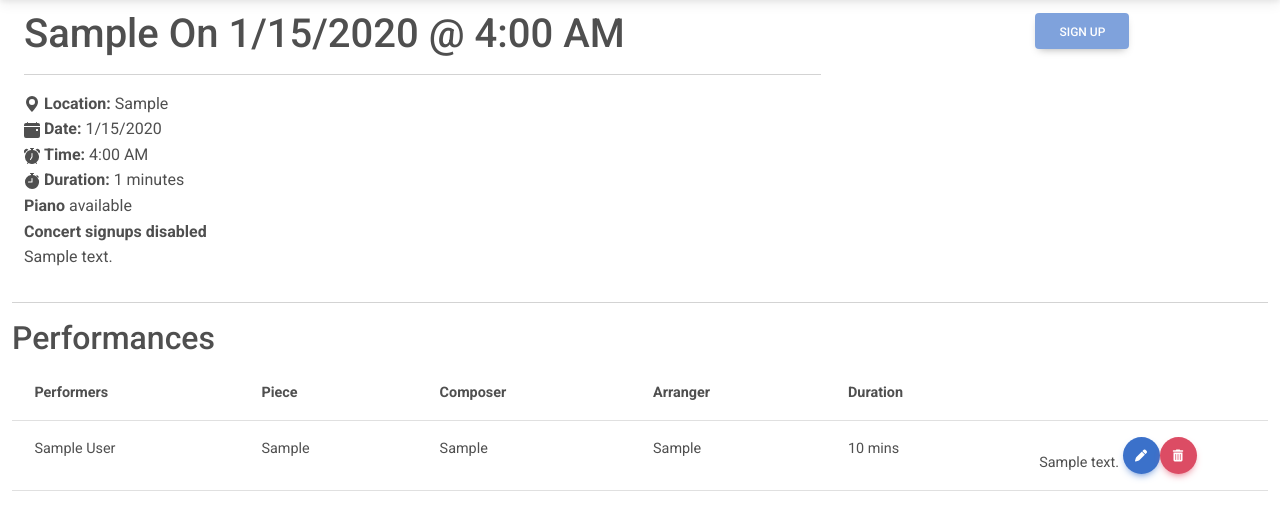
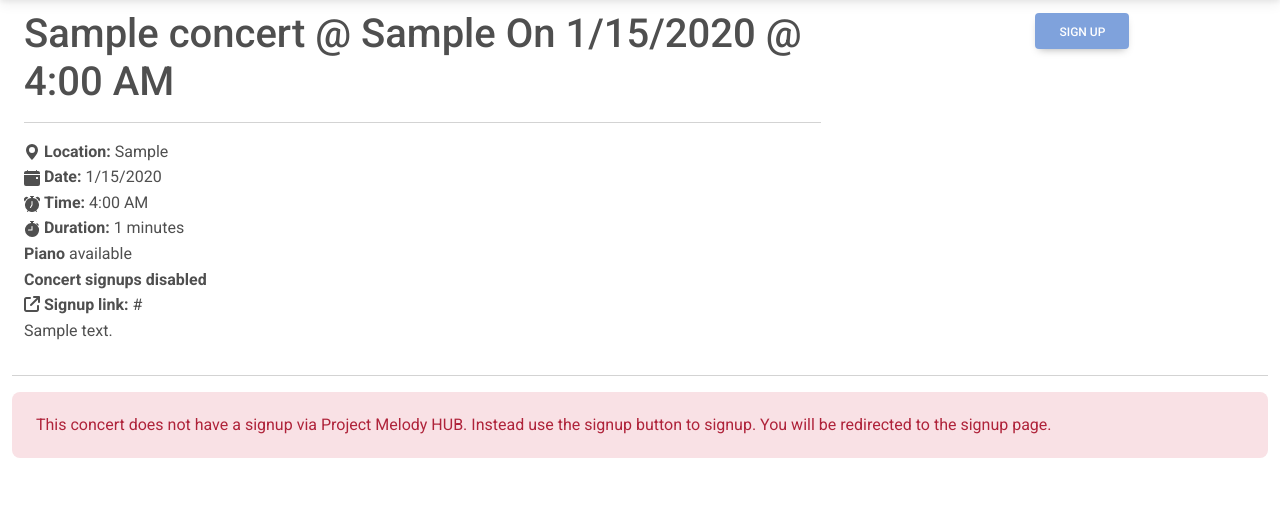
Before and after one commit to bohrium2b/pmhub, a Django app: page /signup/concert/1 in a window 1280 px wide. Shown: the part 59-589 px from the top of the page. Run offline with Django 4.2, Linux system fonts and the light colour scheme; a user stored in the database is signed in; tables that the repository leaves empty hold one stand-in row (values such as "Sample post"); some libraries are stand-ins or nearby versions.

Commit message:
feat(signup): Add custom concert signup link.
This way if signups are with an external service, such as Givepulse or
our Gsheets integration we don't have them signing up inside of PMHUB.

```diff
--- a/signup/models.py
+++ b/signup/models.py
@@ -22,6 +22,7 @@ class Concert(models.Model):
     -----
     This model defines a concert with a dedicated event manager(s), a location, a date and time, a maximum length of time, the availability of piano, description, etc.
     """
+    title = models.TextField(blank = True, default="Project Melody")
     manager = models.ManyToManyField(User, blank=True)
     location = models.TextField()
     dateandtime = models.DateTimeField()
@@ -29,6 +30,7 @@ class Concert(models.Model):
     piano = models.BooleanField()
     locked = models.BooleanField(blank = True, default=False)
     description = models.TextField(blank=True)
+    signuplink = models.URLField(blank = True)
 
 
 class Performance(models.Model):
--- a/signup/templates/signup/concertpage.html
+++ b/signup/templates/signup/concertpage.html
@@ -18,7 +18,7 @@
 <div class="row container-fluid" style="margin-top: 10px;">
 
     <div class="col-8">
-        <h1 id="title">{{ concert.location }} On {{ concert.dateandtime | date:"n/j/Y \@ g:i A"}}</h1>
+        <h1 id="title">{{concert.title}} @ {{ concert.location }} On {{ concert.dateandtime | date:"n/j/Y \@ g:i A"}}</h1>
         <hr>
         <div>
             <svg xmlns="http://www.w3.org/2000/svg" width="16" height="16" fill="currentColor"
@@ -44,14 +44,15 @@
             </svg>
             <b>Duration: </b> {{concert.maxtime}} minutes <br>
             <b>Piano </b> {%if concert.piano%} available {%else%}unavailable{%endif%}<br>
-            <b>{% if concert.locked %}Concert signups disabled{%else%}Concert signups enabled{%endif%}</b>
+            <b>{% if concert.locked %}Concert signups disabled{%else%}Concert signups enabled{%endif%}</b><br>
+            <b><i class="fa-solid fa-arrow-up-right-from-square"></i> Signup link: </b> {% if concert.signuplink %}{{concert.signuplink}}{%else%}Use signup button{%endif%}
         </div>
         <p>{{ concert.description | safe }}</p>
     </div>
     <div class="col-3" style="text-align: end;justify-self: center; ">
         <h2>
             <div class="btn-group">
-                <a href="{% url 'signupconcert' concert_id=concert.id %}"
+                <a href="{% if not concert.signuplink %}{% url 'signupconcert' concert_id=concert.id %}{% else %}{{concert.signuplink}}{%endif%}"
                     class="btn btn-primary {% if concert.locked and not useriseventmanager %} disabled {% endif %}">Sign Up</a>
                     {% if useriseventmanager %}
                 <button type="button" class="btn btn-primary dropdown-toggle dropdown-toggle-split"
@@ -99,6 +100,7 @@
 </div>
 
 <hr>
+{% if not concert.signuplink %}
 <h2>Performances</h2>
 <table data-order='[1, "asc"]' class="table table-hover" id="performancelist">
     <thead>
@@ -200,6 +202,9 @@
         });
     })
 </script>
+{% else %}
+<div class="alert alert-danger">This concert does not have a signup via Project Melody HUB. Instead use the signup button to signup. You will be redirected to the signup page.</div>
+{% endif %}
 <!-- PADDING FOR THE BOTTOM OF THE PAGE -- DO NOT REMOVE -->
 <div style="height: 20px;"></div>
 {% endblock %}
--- a/signup/templates/signup/index.html
+++ b/signup/templates/signup/index.html
@@ -15,7 +15,7 @@ Home
     <tr>
         <th scope="row">{{concert.dateandtime | date:"n/j/Y \@ g:i A"}}</th>
         <td><a href="{% url 'concertpage' concert_id=concert.id %}" title="Go to concert page">{{ concert.location }}</a></td>
-        <td> <a class="btn btn-primary {% if concert.locked and not ismanager %} disabled {% endif %}" href="{% url 'signupconcert' concert_id=concert.id %}" >Sign up</a>
+        <td> <a class="btn btn-primary {% if concert.locked and not ismanager %} disabled {% endif %}" href="{% if concert.signuplink%}{{concert.signuplink}}{%else%}{% url 'signupconcert' concert_id=concert.id %}{%endif%}" >Sign up</a>
         </td>
     </tr>
 
--- a/signup/templates/signup/listconcert.html
+++ b/signup/templates/signup/listconcert.html
@@ -37,7 +37,7 @@ Concerts
     <tr>
         <th scope="row">{{concert.dateandtime | date:"n/j/Y \@ g:i A"}}</th>
         <td><a href="{% url 'concertpage' concert_id=concert.id %}" title="Go to concert page">{{ concert.location }}</a></td>
-        <td> <a class="btn btn-primary {% if concert.locked and not ismanager %} disabled {% endif %}" href="{% url 'signupconcert' concert_id=concert.id %}" >Sign up</a>
+        <td> <a class="btn btn-primary {% if concert.locked and not ismanager %} disabled {% endif %}" href="{% if concert.signuplink%}{{concert.signuplink}}{%else%}{% url 'signupconcert' concert_id=concert.id %}{%endif%}" >Sign up</a>
     </tr>
 
     {% endfor %}
--- a/signup/views.py
+++ b/signup/views.py
@@ -55,8 +55,10 @@ def createconcert(request):
         maxduration = request.POST.get('maxtime')
         description = request.POST.get('description')
         piano = True if request.POST.get('piano') else False
+        signuplink = request.POST.get('signuplink')
+        title = request.POST.get('title')
         print(dateandtime)
-        newconcert = Concert(location = location, dateandtime = dateandtime, maxtime = maxduration, piano = piano, description = description)
+        newconcert = Concert(title=title, location = location, dateandtime = dateandtime, maxtime = maxduration, piano = piano, description = description, signuplink = signuplink)
         newconcert.save()
         newconcert.manager.set([eventmanager])
         newconcert.save()
@@ -68,7 +70,10 @@ def newperformance(request, concert_id):
     concert = Concert.objects.filter(id=concert_id)
     if not concert:
         return render(request, "404.html")
+
     concert: Concert = concert[0]
+    if concert.signuplink:
+        return render(request, "404.html")
     # check if concert is locked
     iseventmanager = request.user.groups.filter(name='event-manager').exists()
     if concert.locked and not iseventmanager:
@@ -163,6 +168,8 @@ def editconcert(request, concert_id):
         maxduration = request.POST.get('maxtime')
         description = request.POST.get('description')
         piano = True if request.POST.get('piano') else False
+        signuplink = request.POST.get('signuplink')
+        title = request.POST.get("title")
         if not dateandtime or not location or not maxduration:
             messages.error(request, "Please fill out all required fields.")
             return redirect("editconcert", concert_id=concert_id)
@@ -171,6 +178,8 @@ def editconcert(request, concert_id):
         concert.maxtime = int(maxduration)
         concert.description = description
         concert.piano = piano
+        concert.signuplink = signuplink
+        concert.title = title
         concert.save()
         totaltimes = 0
         for performance in concert.performance_set.all():
@@ -269,6 +278,8 @@ def editperformance(request, concert_id, performance_id):
         print(performance.id)
     except Exception:
         return render(request, "404.html")
+    if concert.signuplink:
+        return render(request, "404.html")
     iseventmanager = request.user.groups.filter(name='event-manager').exists()
     if not(request.user.groups.filter(name='event-manager').exists() or performance.performer.filter(id=request.user.id).exists()):
         raise PermissionDenied()
@@ -325,6 +336,8 @@ def deleteperformance(request, concert_id, performance_id):
         performance = Performance.objects.get(id=performance_id)
     except Exception:
         return render(request, "404.html")
+    if concert.signuplink:
+        return render(request, "404.html")
     iseventmanager = request.user.groups.filter(name='event-manager').exists()
     if not(request.user.groups.filter(name='event-manager').exists() or performance.performer.filter(id=request.user.id).exists()):
         raise PermissionDenied()
```
Also changed, not shown: signup/templates/signup/createconcert.html (+8 -0 lines).
